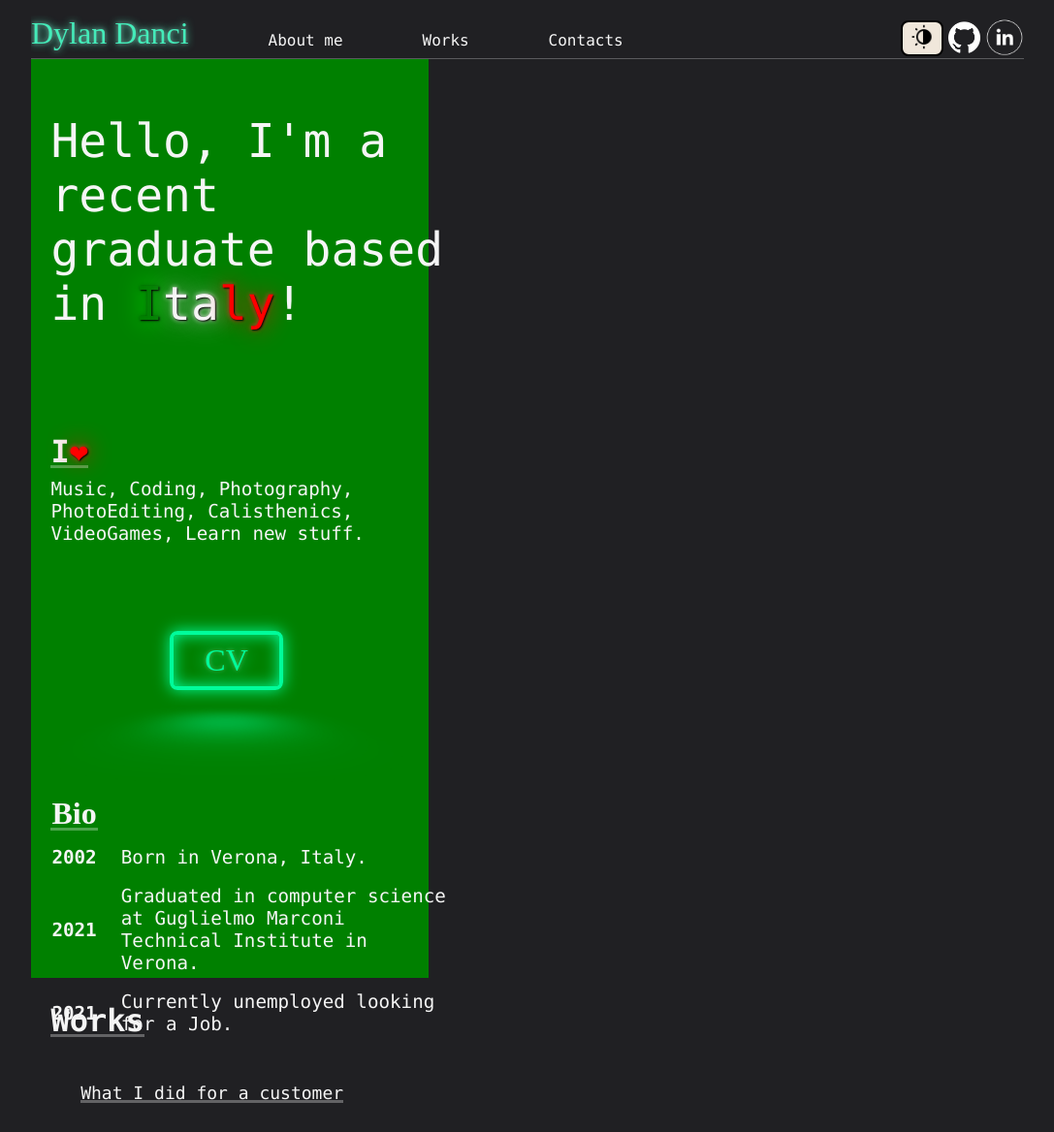
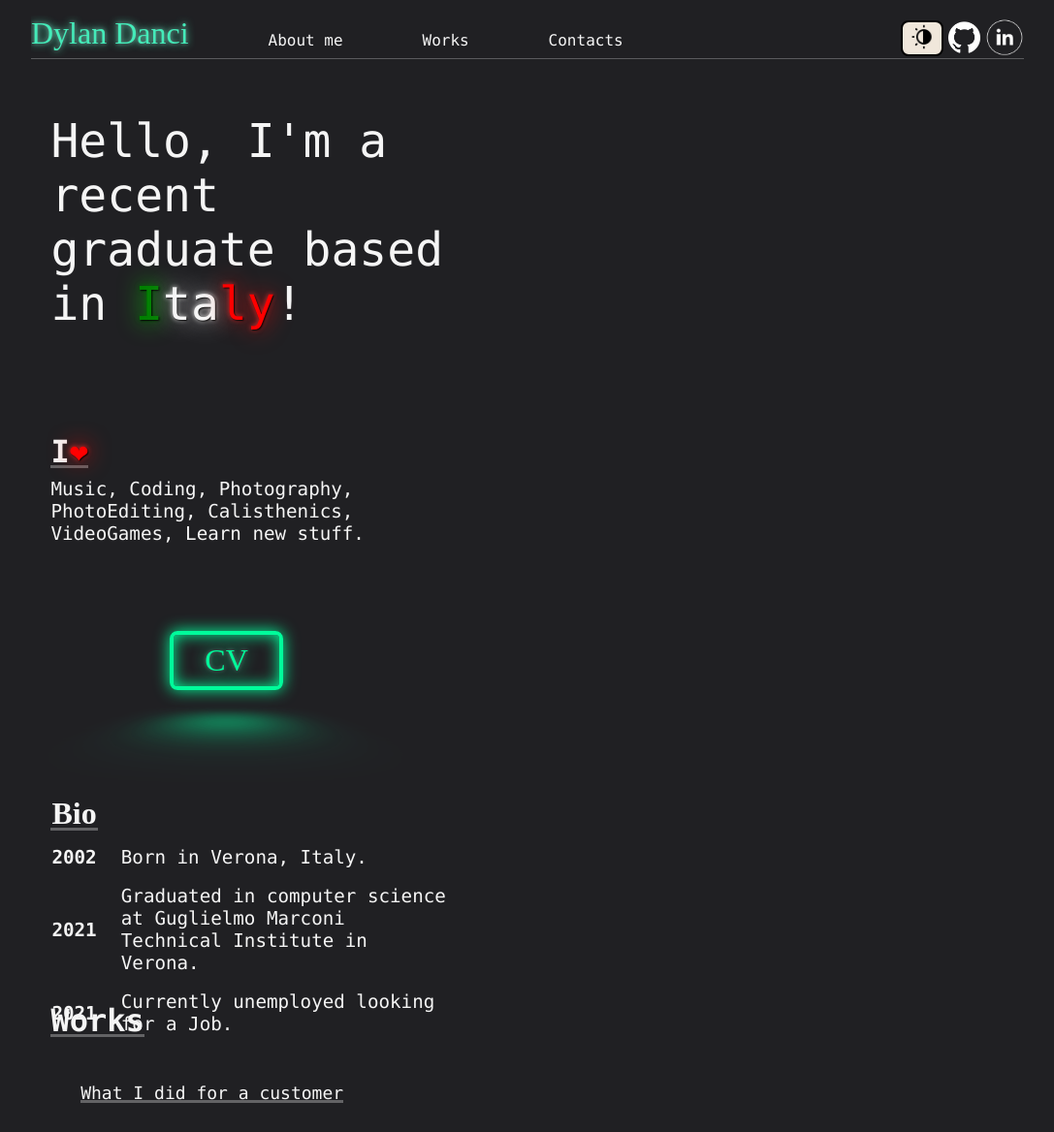
Before and after one commit to DylanDanci/website, a PHP site: page / in a window 1280 px wide. Shown: the top 1168 px of the page at 97% size, without its empty margins (96-1183 px from the left). Run offline with PHP 8.4, Linux system fonts and the light colour scheme.

Commit message:
Update style.css

```diff
--- a/css/style.css
+++ b/css/style.css
@@ -177,7 +177,6 @@
 div.aboutmeLeft{
     width: 40%;
     float: left;
-     background-color: green;
     position: relative;
     height: 100%;
 
@@ -188,6 +187,7 @@
   width: 60%;
   float: right;
   height: 100%;
+  background: none;
 }
 
 .aboutmeLeft p.big{
```
